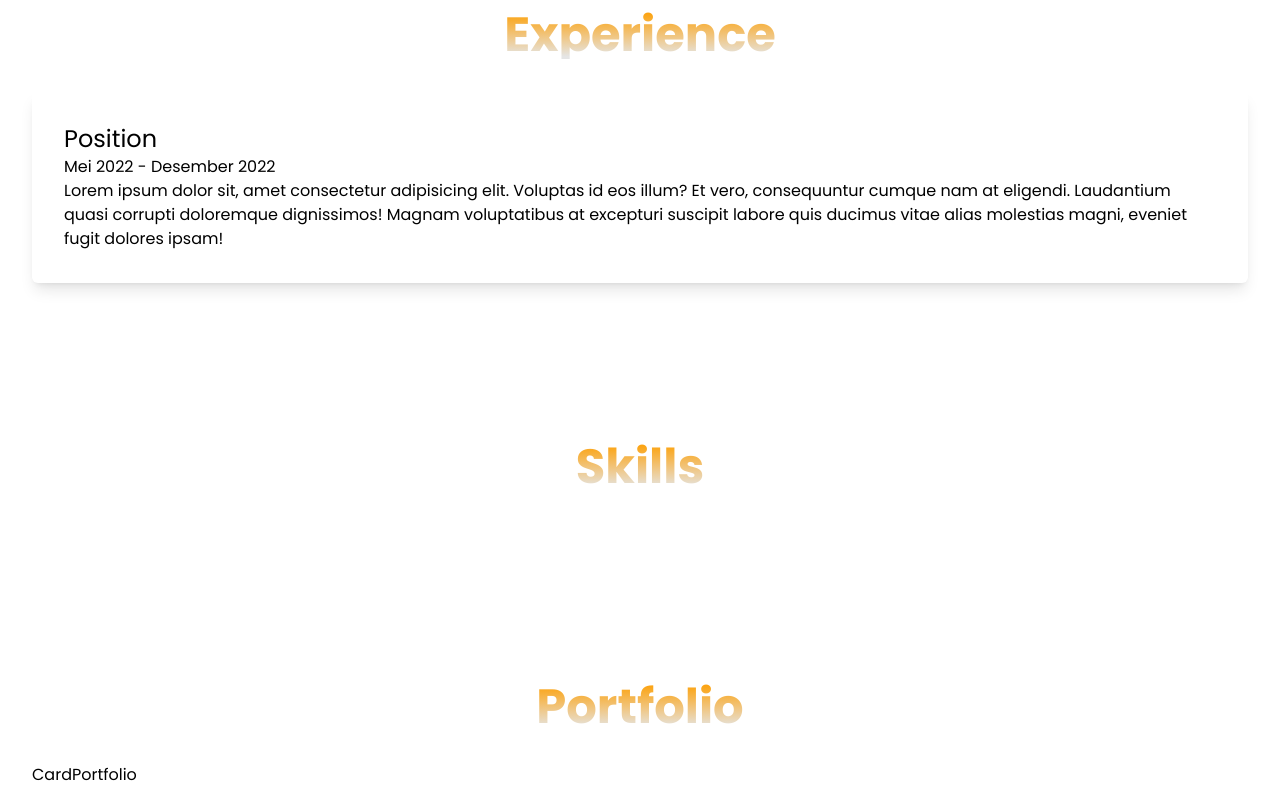
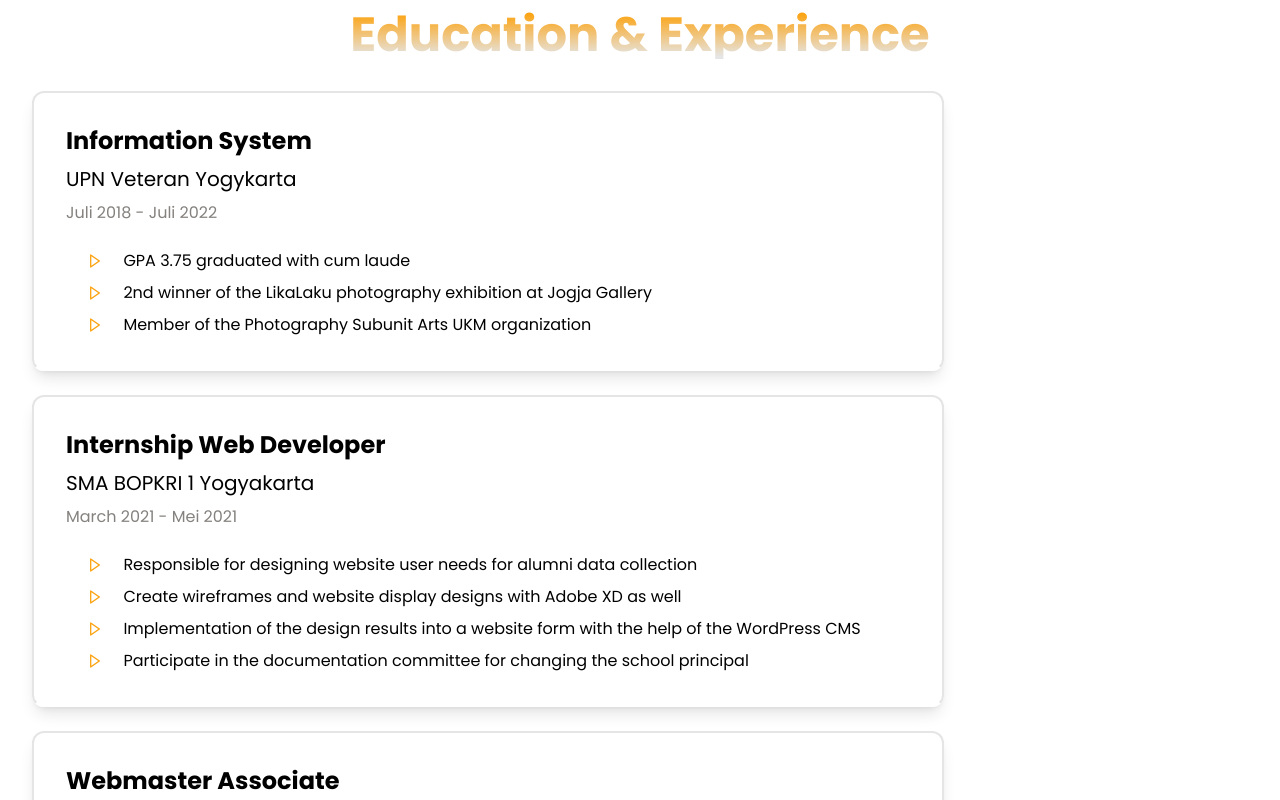
Before and after one commit to yofanalfiatur/portfolio-vite, a React (Vite) app: page / in a window 1280 px wide. Shown: the part 1620-2420 px from the top of the page. Built offline with nearby package versions, Linux system fonts and the light colour scheme.

Commit message:
update experience

```diff
--- a/src/components/Fragments/CardExperience.jsx
+++ b/src/components/Fragments/CardExperience.jsx
@@ -1,17 +1,22 @@
-const CardExperience = () => {
+import { BiRightArrow } from "react-icons/bi";
+
+const CardExperience = (props) => {
+  const { job, company, time, summary } = props;
   return (
-    <div className="p-8 shadow-lg rounded-md">
-      <p className="text-2xl">Position </p>
-      <p>
-        <span>Mei 2022</span> - <span>Desember 2022</span>
-      </p>
-      <p>
-        Lorem ipsum dolor sit, amet consectetur adipisicing elit. Voluptas id
-        eos illum? Et vero, consequuntur cumque nam at eligendi. Laudantium
-        quasi corrupti doloremque dignissimos! Magnam voluptatibus at excepturi
-        suscipit labore quis ducimus vitae alias molestias magni, eveniet fugit
-        dolores ipsam!
-      </p>
+    <div
+      className={`p-8 shadow-lg rounded-xl w-full md:w-3/4 flex-col flex border-2 border-tertiary border-b-white gap-2`}
+    >
+      <p className="text-2xl font-bold">{job}</p>
+      <p className="text-xl">{company}</p>
+      <p className="text-[#84817E]">{time}</p>
+      <ul className="flex flex-col gap-2 mt-4 ml-2">
+        {summary.map((item, index) => (
+          <li key={index} className="flex items-center gap-2">
+            <BiRightArrow className="text-secondary w-[5%]" height={20} />{" "}
+            <span className="w-[95%]">{item}</span>
+          </li>
+        ))}
+      </ul>
     </div>
   );
 };
--- a/src/components/Layouts/Experience.jsx
+++ b/src/components/Layouts/Experience.jsx
@@ -1,3 +1,4 @@
+import { experience } from "../../constants/data";
 import Section from "../Elements/Section";
 import TitleSection from "../Elements/TitleSection";
 import CardExperience from "../Fragments/CardExperience";
@@ -5,9 +6,17 @@ import CardExperience from "../Fragments/CardExperience";
 const Experience = () => {
   return (
     <Section id="experience">
-      <TitleSection>Experience</TitleSection>
-      <div className="flex ">
-        <CardExperience />
+      <TitleSection>Education & Experience</TitleSection>
+      <div className="flex flex-col gap-6  w-full">
+        {experience.map(({ job, company, time, summary }, index) => (
+          <CardExperience
+            key={index}
+            job={job}
+            company={company}
+            time={time}
+            summary={summary}
+          />
+        ))}
       </div>
     </Section>
   );
--- a/src/constants/data.js
+++ b/src/constants/data.js
@@ -48,3 +48,24 @@ export const about = [
     }
 
 ]
+
+export const experience = [
+    {
+        job: "Information System",
+        company: "UPN Veteran Yogykarta",
+        time: "Juli 2018 - Juli 2022",
+        summary: ["GPA 3.75 graduated with cum laude","2nd winner of the LikaLaku photography exhibition at Jogja Gallery","Member of the Photography Subunit Arts UKM organization"],
+    },
+    {
+        job: "Internship Web Developer",
+        company: "SMA BOPKRI 1 Yogyakarta",
+        time: "March 2021 - Mei 2021",
+        summary: ["Responsible for designing website user needs for alumni data collection","Create wireframes and website display designs with Adobe XD as well","Implementation of the design results into a website form with the help of the WordPress CMS","Participate in the documentation committee for changing the school principal"],
+    },
+    {
+        job: "Webmaster Associate",
+        company: "PT. Stucel Media Kreasi",
+        time: "Juli 2022 - Present",
+        summary: ["3Lorem ipsum dolor sit amet consectetur adipisicing elit. Doloremque, quas. 3Lorem ipsum dolor sit amet consectetur adipisicing elit. Doloremque, quas 3Lorem ipsum dolor sit amet consectetur adipisicing elit. Doloremque, quas 3Lorem ipsum dolor sit amet consectetur adipisicing elit. Doloremque, quas","Lorem ipsum dolor sit amet consectetur adipisicing elit. Doloremque, quas.","Lorem ipsum dolor sit amet consectetur adipisicing elit. Doloremque, quas."]
+    }
+]
```
